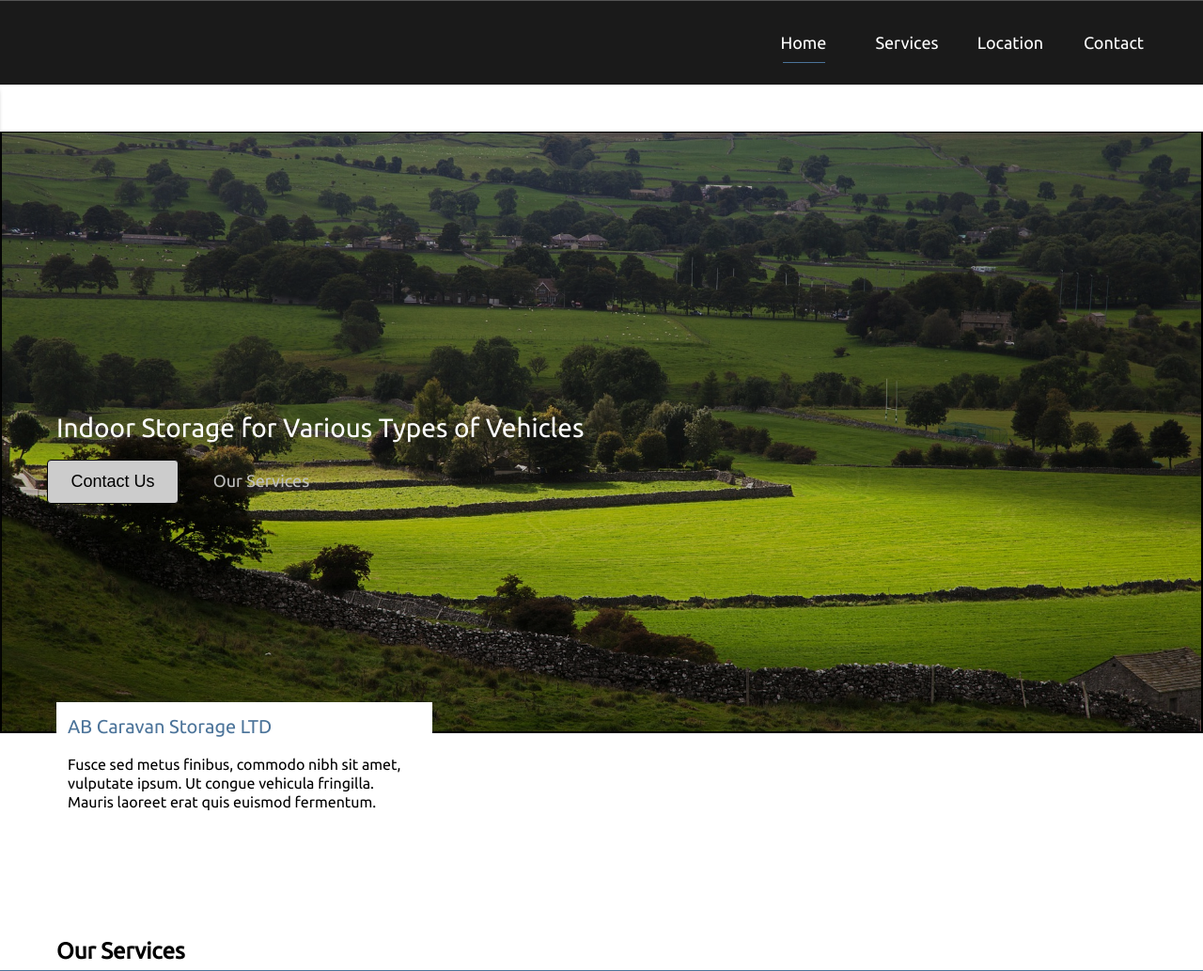
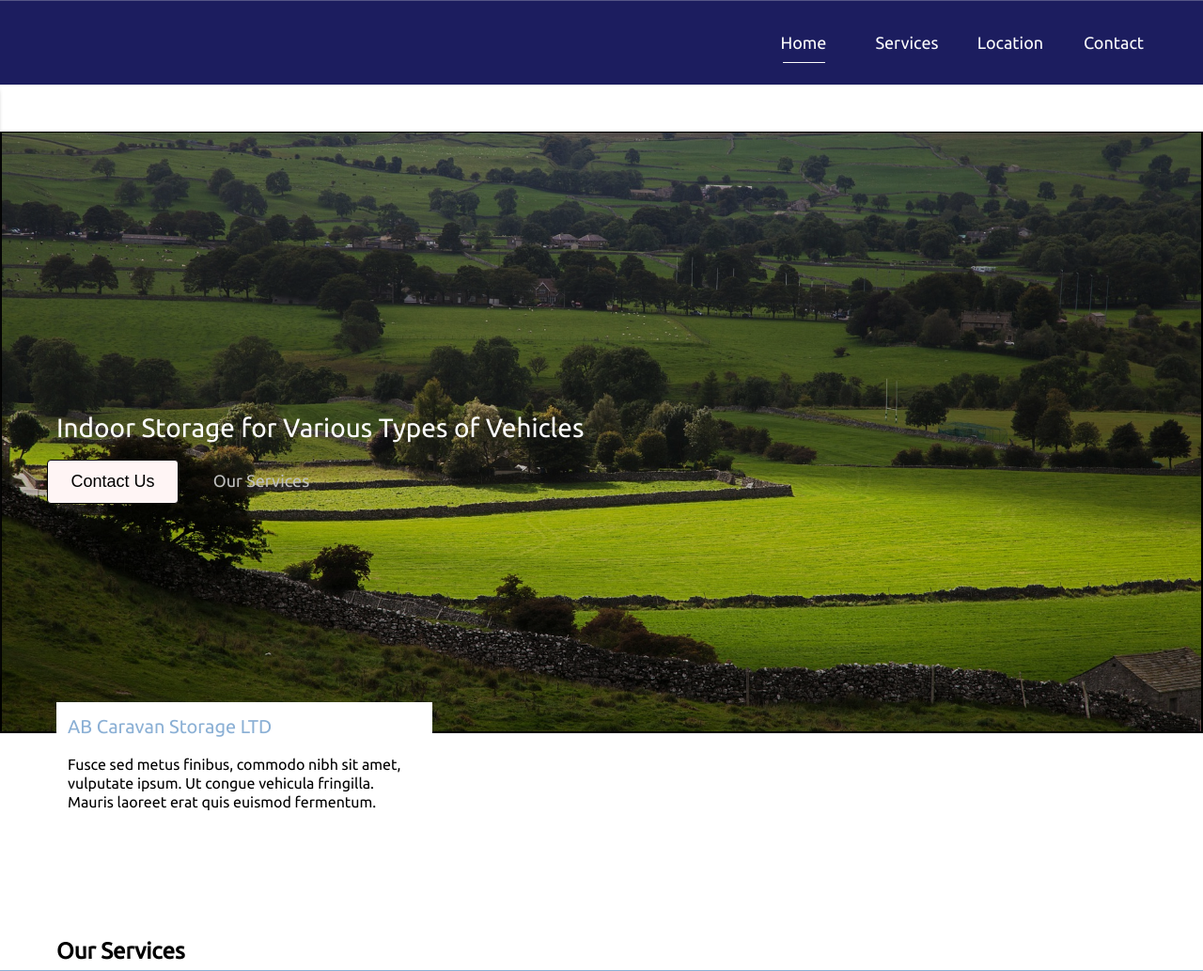
Before and after one commit to CodaSirrah/ab_caravans, a Flask app: page / in a window 1280 px wide. Shown: the top 1033 px of the page at 94% size. Run offline with Flask 2, Linux system fonts and the light colour scheme; some libraries are stand-ins or nearby versions.

Commit message:
Changed color theme and svg to match, in order to brighten the site.

```diff
--- a/in_development/static/assets/css/style.css
+++ b/in_development/static/assets/css/style.css
@@ -33,15 +33,16 @@ html {
 
 /* Start of CSS Variables */
 :root {
-  --nav-bg: hsl(209, 0%, 10%);
+  --nav-bg: hsl(239, 55%, 24%);
   --nav-bg-fade: hsla(118, 49%, 46% 0.6);
-  --link-color: hsl(0, 0%, 100%);
+  --link-color: hsl(0, 0%, 99%);
   --side-color-white: hsl(0, 0%, 100%);
-  --side-color-color: hsl(209, 34%, 45%);
+  --side-color-color: hsl(210, 47%, 69%);
   --contact-btn-color: hsla(0, 0%, 0%, 0.74);
   --contact-btn-shadow: 0px;
-  --highlight-color: hsl(209, 4%, 75%);
+  --highlight-color: hsl(216, 25%, 92%);
   --footer-bg: hsla(0, 0%, 100%, 0.8);
+  --secondary-color: hsl(51, 95%, 84%);
 }
 
 .light-sides {
@@ -205,7 +206,7 @@ nav hr {
   margin-left: 32.5px;
   transition: all 0.4s linear;
   border: none;
-  background-color: var(--side-color-color);
+  background-color: var(--link-color);
 }
 
 nav ul a:hover {
@@ -263,7 +264,7 @@ h1 {
   box-shadow: var(--contact-btn-shadow) 0 0 0 var(--contact-btn-color);
   width: 140px;
   display: inline-block;
-  background-color: hsl(0, 0%, 80%);
+  background-color: hsl(0, 100%, 98%);
   font-size: 18px;
 }
 
@@ -271,7 +272,7 @@ h1 {
   cursor: pointer;
   transform: translateX(6%);
   --contact-btn-shadow: -2px;
-  background-color: rgba(255, 255, 255, 0.986);
+  background-color: var(--side-color-color);
 }
 
 .hero-inner p {
@@ -457,7 +458,7 @@ input {
   align-self: flex-start;
   width: 400px;
   height: 20px;
-  padding: 18px 0px;
+  padding: 18px 5px;
   border: 1px solid rgb(168, 158, 158);
   border-radius: 6px;
 }
@@ -514,7 +515,7 @@ input {
 footer {
   width: 100%;
   height: 200px;
-  background-color: var(--nav-bg);
+  background-color: hsl(0, 0%, 28%);
   position: relative;
   padding: 0px;
 }
```
Also changed, not shown: in_development/static/assets/icons/send2.svg.
